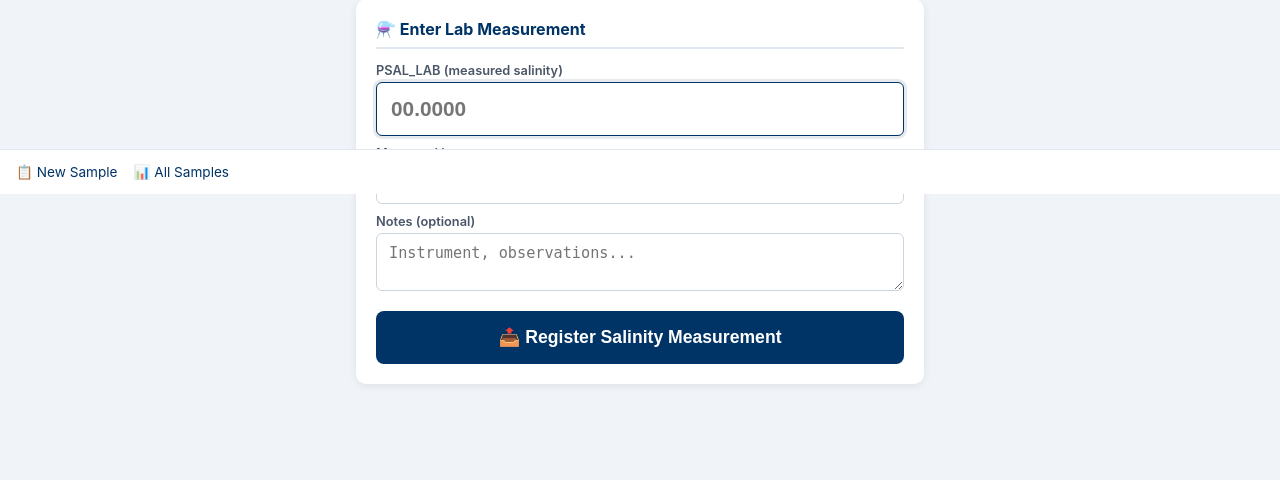
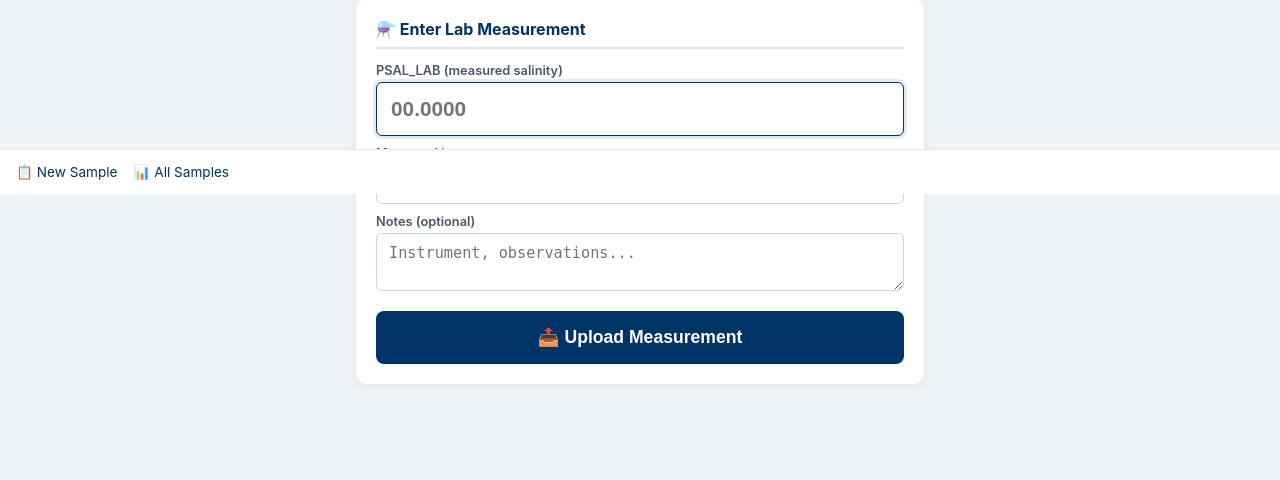
Before and after one commit to sebastianmenze/imr-salinity-sample-server, a FastAPI app: template app/templates/measure.html in a window 1280 px wide. Shown: the part 606-1086 px from the top of the page. Run offline with FastAPI, Linux system fonts and the light colour scheme; the template is opened without the code that fills it, so the values that code supplies are empty.

Commit message:
Rename submit button to 'Upload Measurement'
https://claude.ai/code/session_01ALLAsAjGCtzkSxSQbCoFSV

```diff
--- a/app/templates/measure.html
+++ b/app/templates/measure.html
@@ -171,7 +171,7 @@
         <textarea name="notes" rows="2" placeholder="Instrument, observations..."></textarea>
 
         <button type="submit" class="btn btn-primary" style="font-size:1.1rem; padding:16px">
-            📤 Register Salinity Measurement
+            📤 Upload Measurement
         </button>
     </form>
 </div>
```
